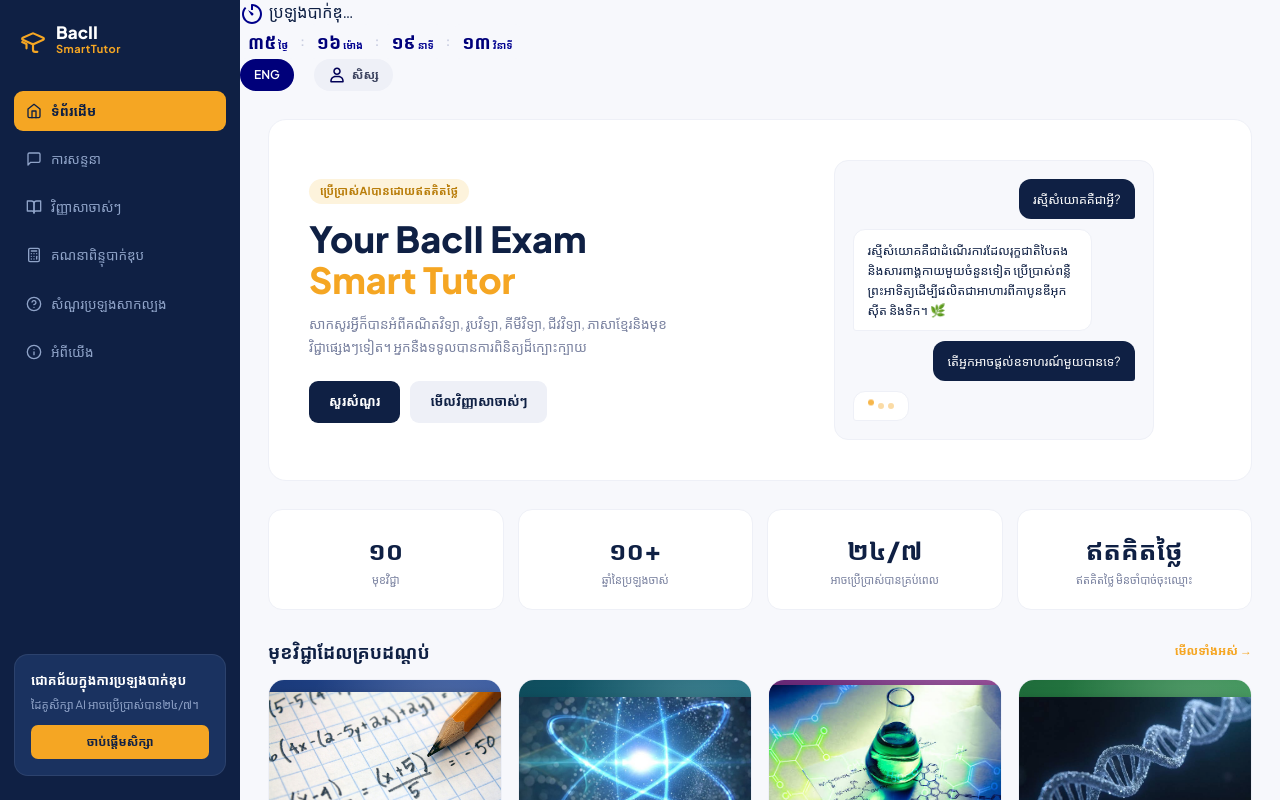
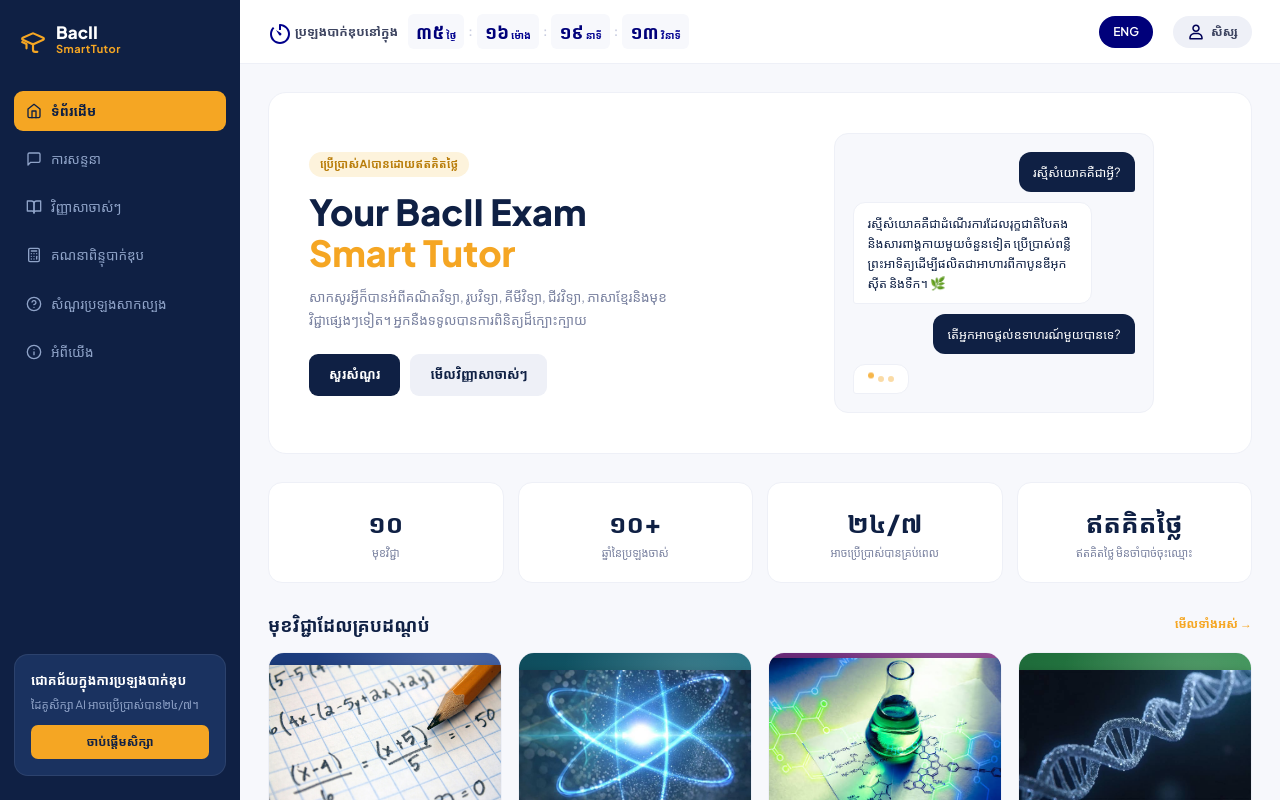
Before and after one commit to SambathHim/BacII-SmartTutor, a Vue app: page / in a window 1280 px wide. Shown: the top 800 px of the page. Built offline with nearby package versions, Linux system fonts and the light colour scheme.

Commit message:
Changed again and again

```diff
--- a/src/App.vue
+++ b/src/App.vue
@@ -224,27 +224,40 @@ export default {
 }
 
 .topbar {
-  flex-wrap: nowrap;
-  overflow-x: auto;
-  -webkit-overflow-scrolling: touch;
+  background: var(--white);
+  border-bottom: 1px solid var(--gray-100);
+  padding: 14px 28px;
+  display: flex;
+  align-items: center;
+  justify-content: space-between;
+  gap: 16px;
+  position: sticky;
+  top: 0;
+  z-index: 5;
+  flex-wrap: wrap;
 }
 
 .topbar-left {
-  flex-wrap: nowrap;
-  flex-shrink: 1;
+  display: flex;
+  align-items: center;
+  gap: 12px;
+  flex-wrap: wrap;
   min-width: 0;
 }
 
 .topbar-countdown {
-  flex-wrap: nowrap;
+  display: flex;
+  align-items: center;
+  gap: 10px;
   min-width: 0;
+  flex-wrap: wrap;
 }
 
 .tc-label-row {
   display: flex;
   flex-direction: row;
   align-items: center;
-  gap: 5px;
+  gap: 3px;
   flex-shrink: 0;
 }
 
@@ -270,10 +283,10 @@ export default {
 }
 
 .tc-label {
+  font-size: 12.5px;
+  font-weight: 700;
+  color: var(--gray-700);
   white-space: nowrap;
-  overflow: hidden;
-  text-overflow: ellipsis;
-  max-width: 90px;
 }
 
 .tc-num {
```
